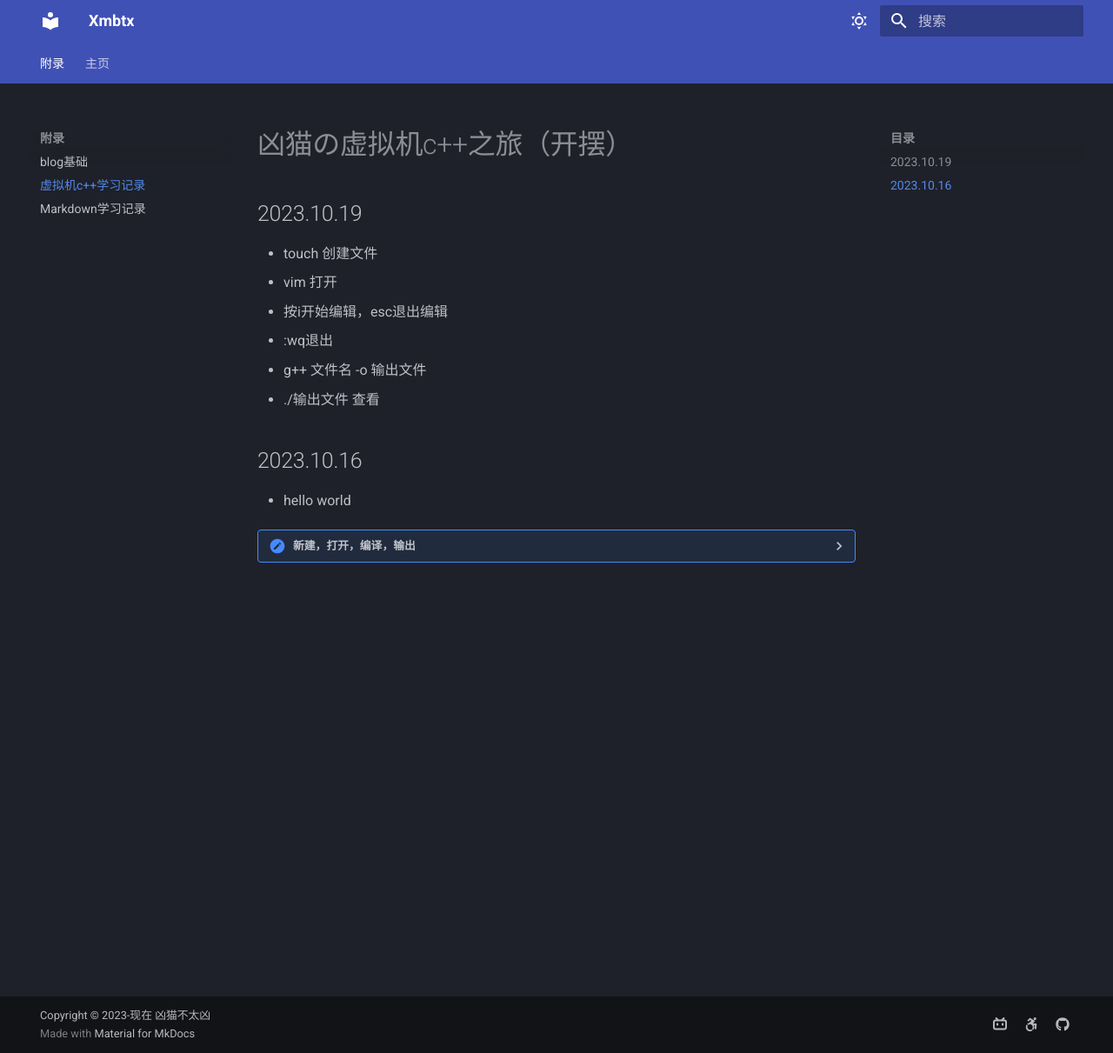
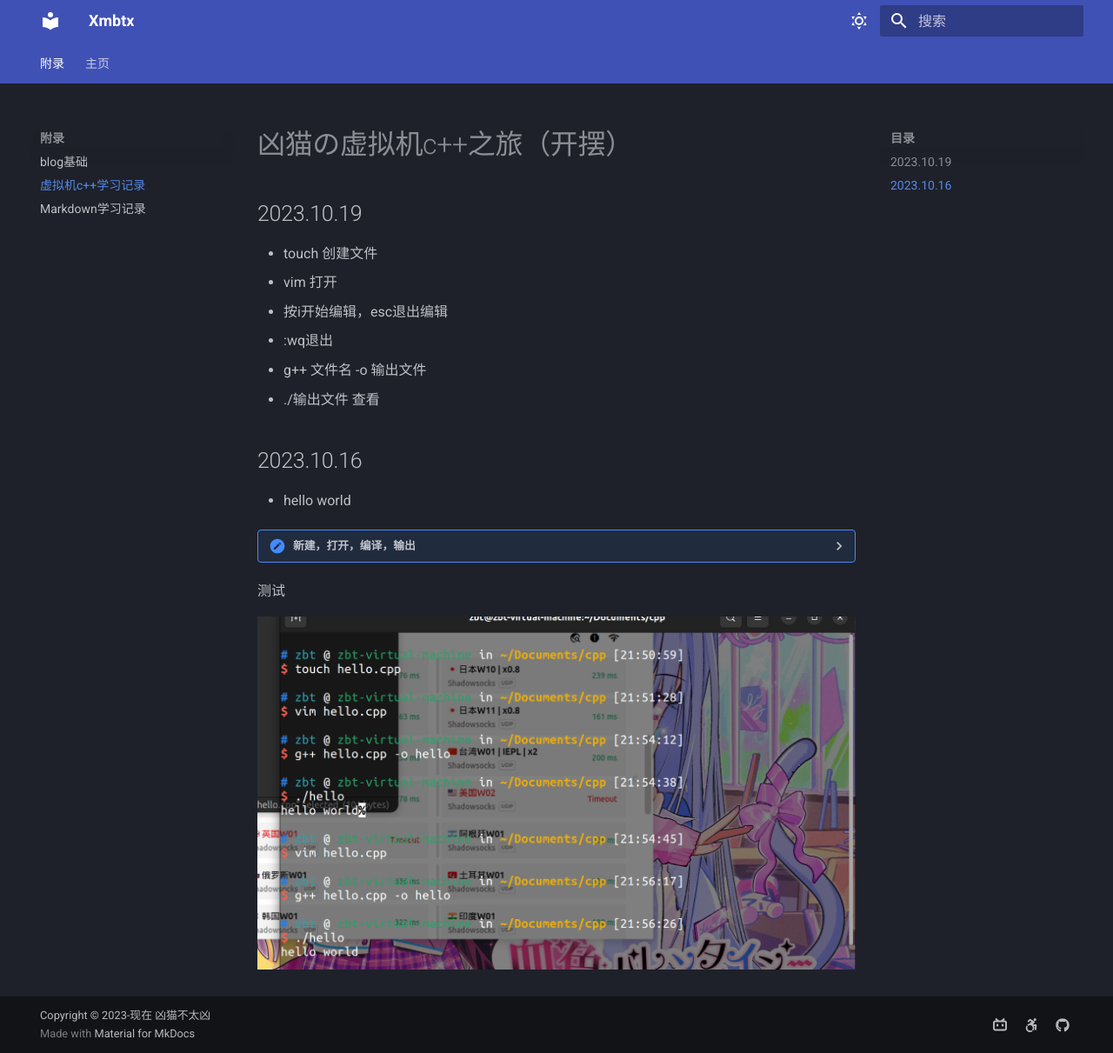
Before and after one commit to Xmbtx/xmbtx-blog, an MkDocs documentation site: the page built from docs/c/c.md, in a window 1280 px wide and 1211 px high. Shown: the whole window at 87% size. Built offline with MkDocs 1.6.1 and Material for MkDocs 9.7.7, drawn with Linux system fonts in a browser that asks for light colours.

Commit message:
2023-11-03_12:40:18 update

```diff
--- a/docs/c/c.md
+++ b/docs/c/c.md
@@ -26,3 +26,7 @@
   看了看f12好像是读取位置有问题多读了个不存在的文件夹（而且是我.md的文件名）就离谱
 
   -->
+
+测试
+
+![111](./123/111.png)
```
Also changed, not shown: docs/c/123/111.png (added).
